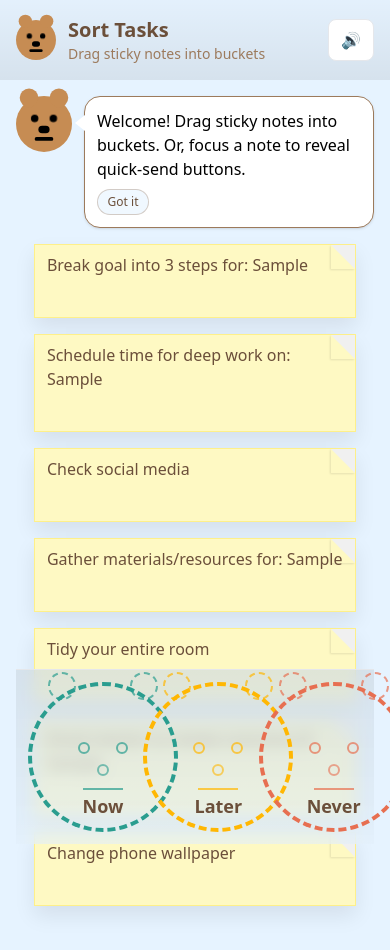
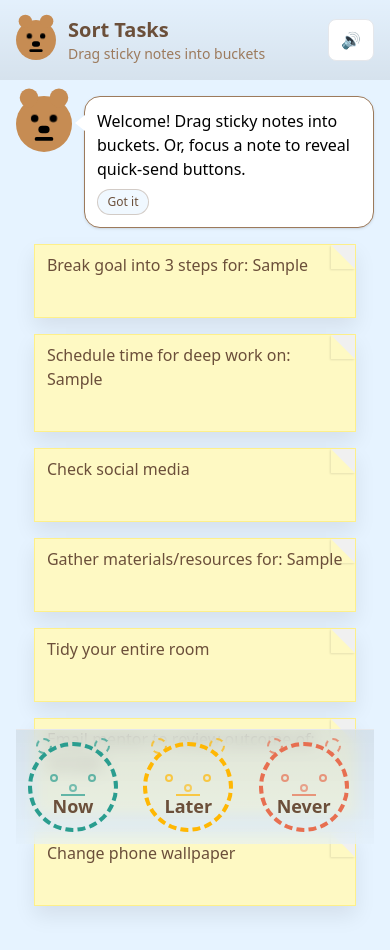
Before and after one commit to Gadisa16/FocusBear_game_app, a React (Vite) app: page / in a window 390 px wide. Both pictures are taken after typing "Sample" into the empty fields and a click on the button "Generate Tasks". Shown: the top 950 px of the page. Built offline with nearby package versions, Linux system fonts and the light colour scheme; no server answers.

Commit message:
Enhance Bucket and TaskCard components for mobile; adjust styles for responsiveness and add touch drag state support for mobile

```diff
--- a/src/components/tasks/Bucket.tsx
+++ b/src/components/tasks/Bucket.tsx
@@ -43,7 +43,7 @@ export default function Bucket({ label, onDropTask, shake }: Props) {
 
   return (
     <section
-      className={`bear-bucket relative w-[150px] h-[150px] bg-transparent rounded-full p-3 pt-6 flex items-center justify-center text-[#6B4F3A] font-semibold ${shake ? 'animate-shake' : ''} border-4 border-dashed transition-transform transition-shadow transition-bg duration-200 ease-in-out cursor-pointer`}
+      className={`bear-bucket relative w-[90px] h-[90px] sm:w-[150px] sm:h-[150px] bg-transparent rounded-full p-3 pt-6 flex items-center justify-center text-[#6B4F3A] font-semibold ${shake ? 'animate-shake' : ''} border-4 border-dashed transition-transform transition-shadow transition-bg duration-200 ease-in-out cursor-pointer`}
       onDragOver={onDragOver}
       onDragLeave={onDragLeave}
       onDrop={(e) => { e.currentTarget.classList.remove('is-over'); onDrop(e) }}
@@ -54,14 +54,33 @@ export default function Bucket({ label, onDropTask, shake }: Props) {
       style={{ ['--bucket-border' as any]: borderColor, borderColor } as React.CSSProperties}
     >
       {/* Minimalist "broken line" ears (outline only) */}
-      <div className="ear left absolute w-7 h-7 rounded-full -top-[14px] left-4 border-2 border-dashed border-[var(--bucket-border)] bg-transparent opacity-70" aria-hidden />
-      <div className="ear right absolute w-7 h-7 rounded-full -top-[14px] right-4 border-2 border-dashed border-[var(--bucket-border)] bg-transparent opacity-70" aria-hidden />
 
-      {/* Neutral/calm face (no happy/sad). Keep subtle blink, outline-only features. */}
-      <div className="eye left-eye absolute w-3 h-3 rounded-full top-[56px] left-[46px] border-2 border-[var(--bucket-border)] bg-transparent animate-blink opacity-70" />
-      <div className="eye right-eye absolute w-3 h-3 rounded-full top-[56px] right-[46px] border-2 border-[var(--bucket-border)] bg-transparent animate-blink opacity-70" />
-      <div className="nose absolute w-3 h-3 rounded-full top-[78px] left-1/2 -translate-x-1/2 border-2 border-[var(--bucket-border)] bg-transparent opacity-60" />
-      <div className="mouth absolute w-10 h-0 top-[102px] left-1/2 -translate-x-1/2 border-t-2 border-[var(--bucket-border)] opacity-70" />
+      {/* Responsive facial features for mobile/desktop */}
+      {/* Ears */}
+      <div className="ear left absolute rounded-full border-2 border-dashed border-[var(--bucket-border)] bg-transparent opacity-70
+        w-4 h-4 -top-2 left-1
+        sm:w-7 sm:h-7 sm:-top-[14px] sm:left-4" aria-hidden />
+      <div className="ear right absolute rounded-full border-2 border-dashed border-[var(--bucket-border)] bg-transparent opacity-70
+        w-4 h-4 -top-2 right-1
+        sm:w-7 sm:h-7 sm:-top-[14px] sm:right-4" aria-hidden />
+
+      {/* Eyes */}
+      <div className="eye left-eye absolute rounded-full border-2 border-[var(--bucket-border)] bg-transparent animate-blink opacity-70
+        w-2 h-2 top-[28px] left-[18px]
+        sm:w-3 sm:h-3 sm:top-[56px] sm:left-[46px]" />
+      <div className="eye right-eye absolute rounded-full border-2 border-[var(--bucket-border)] bg-transparent animate-blink opacity-70
+        w-2 h-2 top-[28px] right-[18px]
+        sm:w-3 sm:h-3 sm:top-[56px] sm:right-[46px]" />
+
+      {/* Nose */}
+      <div className="nose absolute rounded-full border-2 border-[var(--bucket-border)] bg-transparent opacity-60
+        w-2 h-2 top-[38px] left-1/2 -translate-x-1/2
+        sm:w-3 sm:h-3 sm:top-[78px]" />
+
+      {/* Mouth */}
+      <div className="mouth absolute h-0 left-1/2 -translate-x-1/2 border-t-2 border-[var(--bucket-border)] opacity-70
+        w-6 top-[48px]
+        sm:w-10 sm:top-[102px]" />
 
       {/* Label only; description moved to tooltip */}
       <span className="label absolute bottom-2 text-lg font-bold text-center">{label}</span>
--- a/src/components/tasks/TaskCard.tsx
+++ b/src/components/tasks/TaskCard.tsx
@@ -1,10 +1,27 @@
+// Add a global property for touch drag state
+declare global {
+  interface Window {
+    __focusbear_dragging?: string;
+  }
+}
 import { Bucket, Task } from '@/features/game/gameSlice';
-import type { DragEvent } from 'react';
+import type { DragEvent, TouchEvent } from 'react';
 
 type Props = Readonly<{ task: Task; poof?: boolean; onSendTo?: (bucket: Bucket) => void }>;
 
 export default function TaskCard({ task, poof, onSendTo }: Props) {
   const draggable = !task.sortedBucket
+  // Touch drag state (for mobile)
+  const handleTouchStart = (e: TouchEvent<HTMLButtonElement>) => {
+    if (!draggable) return;
+    window.__focusbear_dragging = task.id;
+  }
+  // Clear drag state on touch end/cancel
+  const handleTouchEnd = () => {
+    if (window.__focusbear_dragging === task.id) {
+      window.__focusbear_dragging = undefined;
+    }
+  }
   const onDragStart = (e: DragEvent<HTMLButtonElement>) => {
     e.dataTransfer.setData('text/plain', task.id)
   }
@@ -15,6 +32,9 @@ export default function TaskCard({ task, poof, onSendTo }: Props) {
   disabled={!draggable}
   draggable={draggable}
   onDragStart={onDragStart}
+  onTouchStart={handleTouchStart}
+  onTouchEnd={handleTouchEnd}
+  onTouchCancel={handleTouchEnd}
   aria-label={`Task: ${task.text}`}
     >
       <div className="text-bear-fur font-medium">{task.text}</div>
```
Lines whose indentation alone changed are shown as unchanged.
